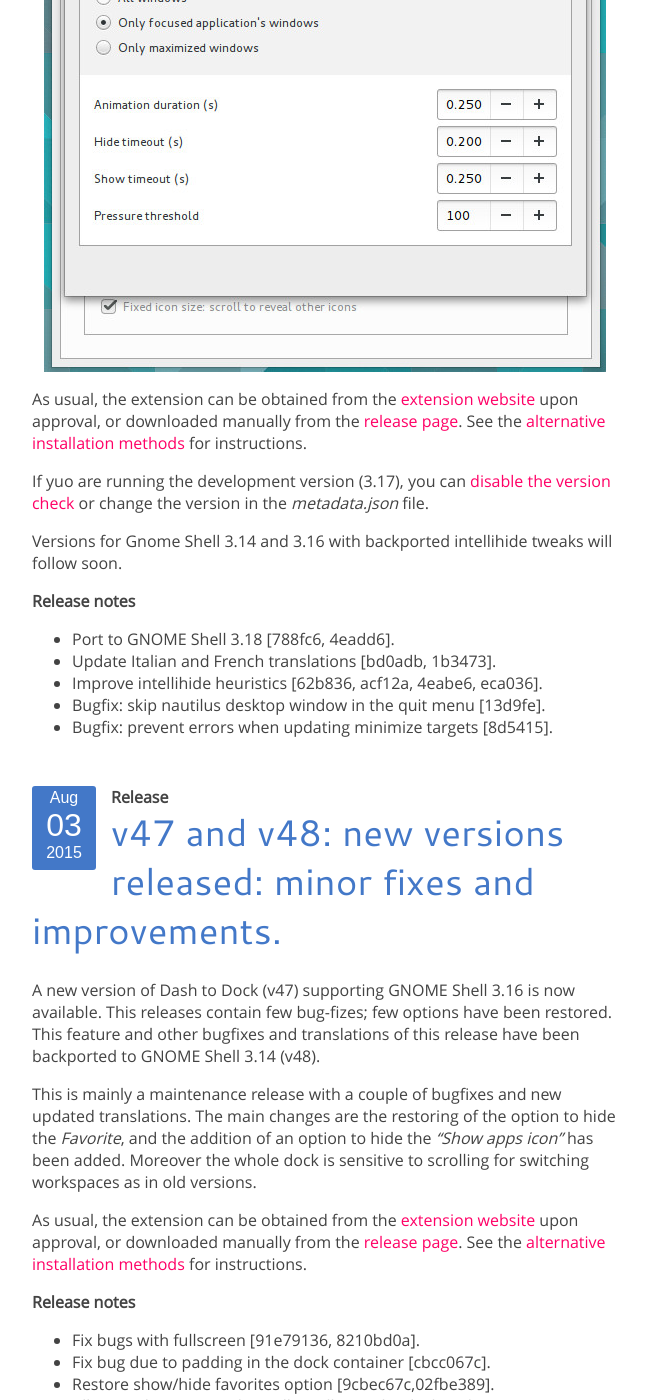
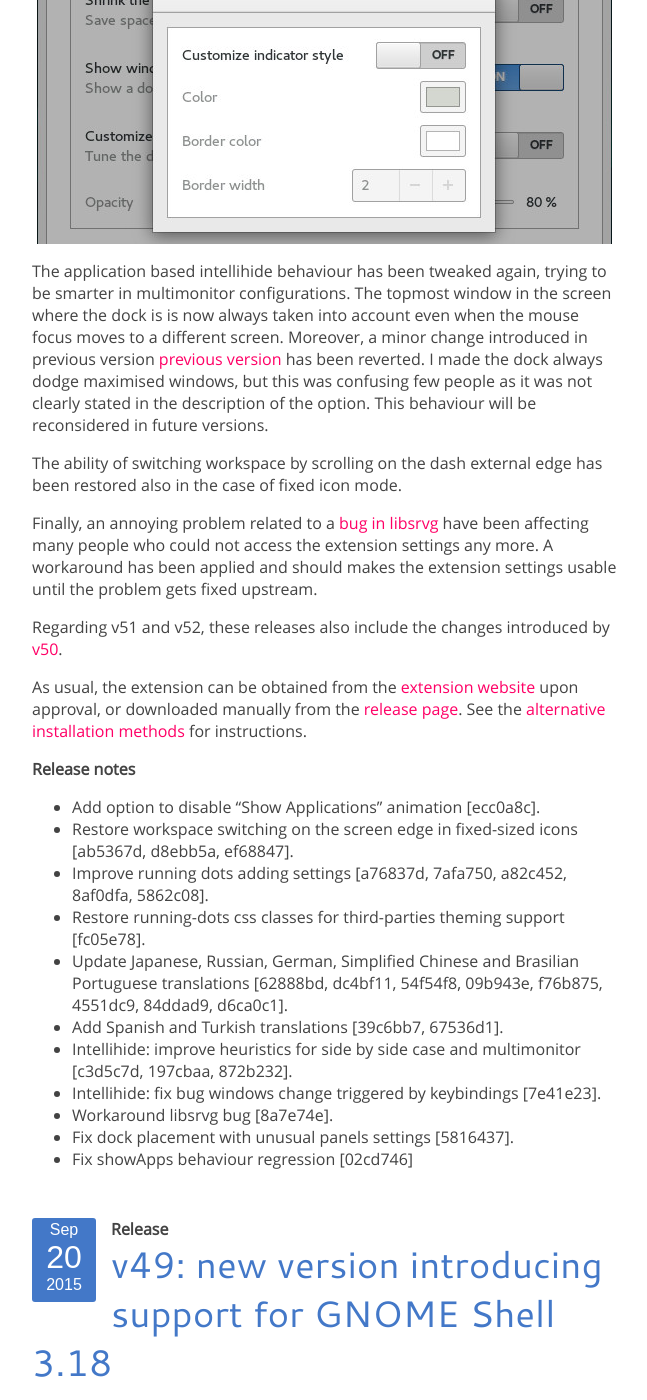
Before and after one commit to micheleg/dash-to-dock, a Jekyll site: the page built from news/index.html, in a window 1280 px wide and 1400 px high, scrolled down 1153 px. Shown: the whole window, without its empty margins (128-775 px from the left). Built offline with Jekyll 4.4.1, drawn with Linux system fonts in a browser that asks for light colours; Markdown is read by kramdown in place of the engine named in the settings; the list of posts is cut into pages by our own code; some of the changed text lies outside the part shown.

Commit message:
Add versions 50, 51, 52: release post and changelog.

```diff
--- a/_data/releases.yml
+++ b/_data/releases.yml
@@ -1,3 +1,34 @@
+- version: 52
+  date: 30-01-2016
+  shell_version: ["3.16"]
+  notes:
+    backport of versions 49 and 50
+  zip_url: https://extensions.gnome.org/review/download/5574.shell-extension.zip
+
+- version: 51
+  date: 30-01-2016
+  shell_version: ["3.14"]
+  notes:
+    backport of versions 49 and 50
+  zip_url: https://extensions.gnome.org/review/download/5573.shell-extension.zip
+
+- version: 50
+  date: 30-12-2015
+  shell_version: ["3.18"]
+  notes:
+  - Add option to disable "Show Applications" animation [ecc0a8c].
+  - Restore workspace switching on the screen edge in fixed-sized icons [ab5367d, d8ebb5a, ef68847].
+  - Improve running dots adding settings [a76837d, 7afa750, a82c452, 8af0dfa, 5862c08].
+  - Restore running-dots css classes for third-parties theming support [fc05e78].
+  - Update Japanese, Russian, German, Simplified Chinese and Brasilian Portuguese translations [62888bd, dc4bf11, 54f54f8, 09b943e, f76b875, 4551dc9, 84ddad9, d6ca0c1].
+  - Add Spanish and Turkish translations [39c6bb7, 67536d1].
+  - Intellihide: improve heuristics for side by side case and multimonitor [c3d5c7d, 197cbaa, 872b232].
+  - Intellihide: fix bug windows change triggered by keybindings [7e41e23].
+  - Workaround libsrvg bug [8a7e74e].
+  - Fix dock placement with unusual panels settings [5816437].
+  - Fix showApps behaviour regression [02cd746]
+  zip_url: https://extensions.gnome.org/review/download/5523.shell-extension.zip
+
 - version: 49
   date: 12-09-2015
   shell_version: ["3.18"]
--- /dev/null
+++ b/_posts/2016-01-30-new-releases-v50-51-52.md
@@ -0,0 +1,43 @@
+---
+layout: post
+title: "v50, v51, v52: new versions available"
+author: Michele
+date: Sat 30 Jan 22:54:01 GMT 2016
+
+category: Release
+---
+
+A new version of Dash to Dock (v50) supporting GNOME Shell 3.18 is available. This release, containing a variety of bug-fixes and improvements is already updated on the [extension website](https://extensions.gnome.org/extension/307/dash-to-dock/). Backports for GNOME Shell 3.14 (v51) and 3.16 (v52) are also available.
+
+<!--more-->
+
+First of all, to avoid confusion, v50 has been release almost a month ago, so if you are running GNOME Shell 3.18 you are most likely already running the last version. Unfortunately, I didn't manage to prepare the release notes until now. Version 51 and 52 &#151; I know this versioning scheme is quite confusing, but I'm sticking to the extensions website versioning &#151; are instead fresh new releases, backporting all relevant features and fixes to date for GNOME Shell 3.14 and 3.16 users respectively. It was a while since [last dash-to-dock release]({% post_url 2015-09-20-new-release-v49-gnome-3.18 %}), so this new release includes few months of bug-fixed and improvements.
+
+There's one mayor visible changes (only from 3.16 onwards) in the settings related to the running application indicators (the dots next to the running apps). Their colour is now obtained by default from the original indicator, resulting in a better integration with third-parties theme. Moreover, few people asked for more contrasted dot colour after the default theme change in GNOME Shell 3.16: their colour and border are now fully customizable in the settings. I hope this will make almost everybody happy.
+
+<a href="/media/running_dots_settings.jpg"><img
+src="/media/running_dots_settings.jpg" alt="New running dots settings" class="center"></a>
+
+The application based intellihide behaviour has been tweaked again, trying to be smarter in multimonitor configurations. The topmost window in the screen where the dock is is now always taken into account even when the mouse focus moves to a different screen. Moreover, a minor change introduced in previous version [previous version]({% post_url 2015-09-20-new-release-v49-gnome-3.18 %}) has been reverted. I made the dock always dodge maximised windows, but this was confusing few people as it was not clearly stated in the description of the option. This behaviour will be reconsidered in future versions.
+
+The ability of switching workspace by scrolling on the dash external edge has been restored also in the case of fixed icon mode.
+
+Finally, an annoying problem related to a [bug in libsrvg](https://bugzilla.redhat.com/show_bug.cgi?id=1291226) have been affecting many people who could not access the extension settings any more. A workaround has been applied and should makes the extension settings usable until the problem gets fixed upstream.
+
+Regarding v51 and v52, these releases also include the changes introduced by [v50]({% post_url 2015-09-20-new-release-v49-gnome-3.18 %}).
+
+As usual, the extension can be obtained from the [extension website](https://extensions.gnome.org/extension/307/dash-to-dock/) upon approval, or downloaded manually from the [release page]({{ site.release_page_url }}). See the [alternative installation methods]({{ relative }}/download.html) for instructions.
+
+**Release notes**
+
+* Add option to disable "Show Applications" animation [ecc0a8c].
+* Restore workspace switching on the screen edge in fixed-sized icons [ab5367d, d8ebb5a, ef68847].
+* Improve running dots adding settings [a76837d, 7afa750, a82c452, 8af0dfa, 5862c08].
+* Restore running-dots css classes for third-parties theming support [fc05e78].
+* Update Japanese, Russian, German, Simplified Chinese and Brasilian Portuguese translations [62888bd, dc4bf11, 54f54f8, 09b943e, f76b875, 4551dc9, 84ddad9, d6ca0c1].
+* Add Spanish and Turkish translations [39c6bb7, 67536d1].
+* Intellihide: improve heuristics for side by side case and multimonitor [c3d5c7d, 197cbaa, 872b232].
+* Intellihide: fix bug windows change triggered by keybindings [7e41e23].
+* Workaround libsrvg bug [8a7e74e].
+* Fix dock placement with unusual panels settings [5816437].
+* Fix showApps behaviour regression [02cd746]
```
Also changed, not shown: media/running_dots_settings.jpg (added).
